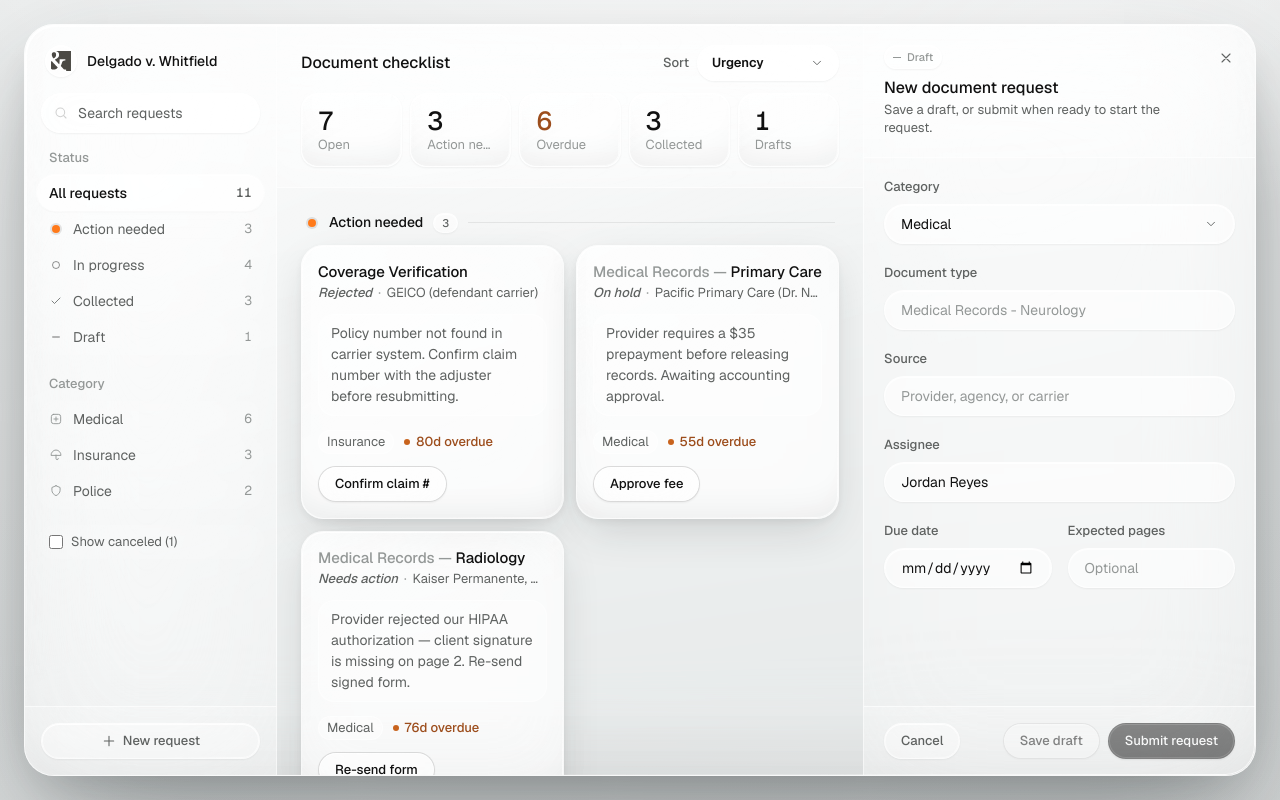
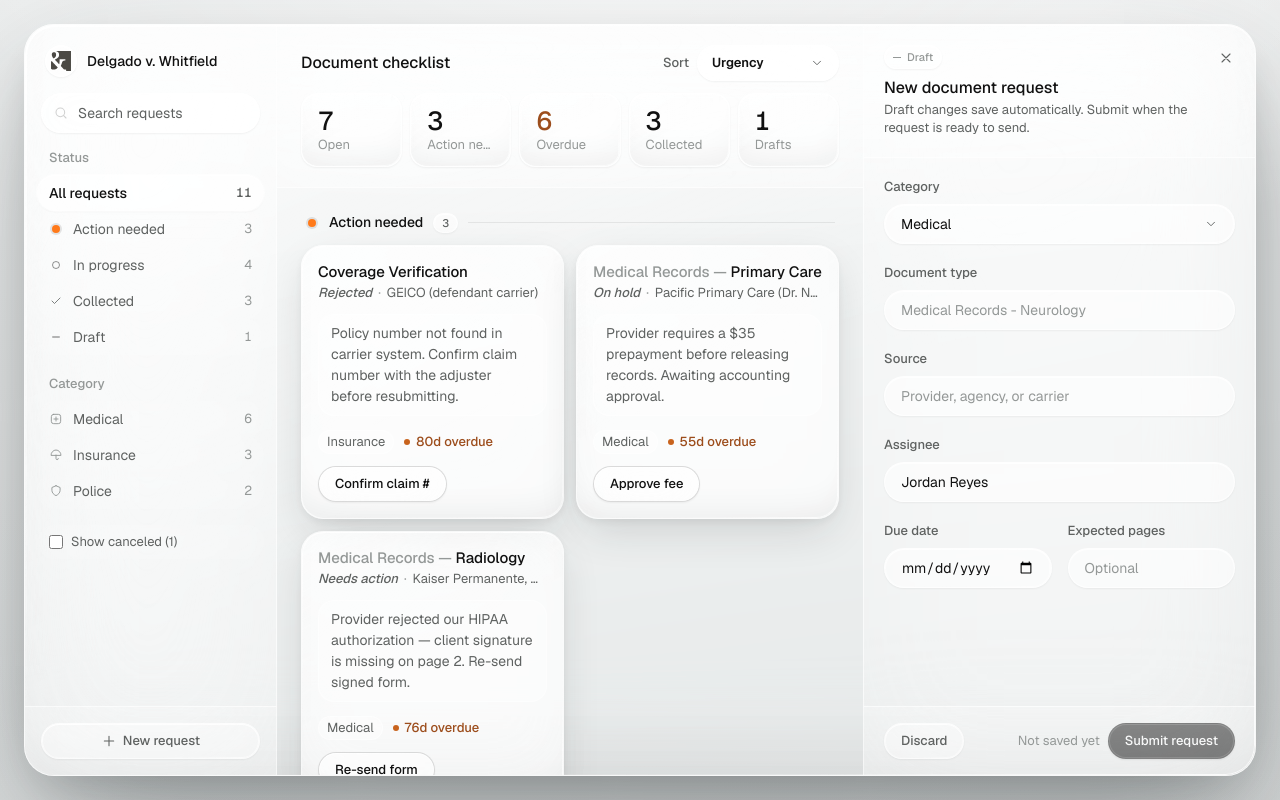
Before and after one commit to wujosephjw/andco-takehome, a Next.js app: page / in a window 1280 px wide. Both pictures are taken after a click on the button "New request". Built offline with nearby package versions, Linux system fonts and the light colour scheme.

Commit message:
Improve draft request experience (#22)

```diff
--- a/package.json
+++ b/package.json
@@ -6,7 +6,8 @@
     "dev": "next dev",
     "build": "next build",
     "start": "next start",
-    "lint": "eslint"
+    "lint": "eslint",
+    "test": "vitest run"
   },
   "dependencies": {
     "motion": "^12.42.0",
@@ -22,6 +23,7 @@
     "eslint": "^9",
     "eslint-config-next": "16.2.9",
     "tailwindcss": "^4",
-    "typescript": "^5"
+    "typescript": "^5",
+    "vitest": "^4.1.9"
   }
 }
--- a/src/components/Button.tsx
+++ b/src/components/Button.tsx
@@ -1,6 +1,6 @@
 import type { ButtonHTMLAttributes } from "react";
 
-type Variant = "primary" | "secondary" | "ghost";
+type Variant = "primary" | "secondary" | "ghost" | "danger";
 
 const VARIANT: Record<Variant, string> = {
   primary: "liquid-primary border border-transparent text-brand-onfill",
@@ -8,6 +8,8 @@ const VARIANT: Record<Variant, string> = {
     "border border-ink/15 bg-glass-strong text-ink shadow-rest hover:border-ink/30 hover:bg-white/70",
   ghost:
     "border border-white/60 bg-glass text-ink-muted shadow-rest hover:border-white/80 hover:bg-white/62 hover:text-ink",
+  danger:
+    "border border-overdue/20 bg-glass text-overdue shadow-rest hover:border-overdue/35 hover:bg-white/62",
 };
 
 export function Button({
--- a/src/components/DetailPane.tsx
+++ b/src/components/DetailPane.tsx
@@ -26,7 +26,8 @@ export function DetailPane({
           request={draftRequest}
           caseData={caseData}
           onCancel={onClose}
-          onSaveDraft={handlers.onSaveDraft}
+          onAutosaveDraft={handlers.onAutosaveDraft}
+          onDeleteDraft={handlers.onDeleteDraft}
           onSubmitDraft={handlers.onSubmitDraft}
         />
       ) : request ? (
--- a/src/components/DraftRequestForm.tsx
+++ b/src/components/DraftRequestForm.tsx
@@ -1,6 +1,6 @@
 "use client";
 
-import { useEffect, useRef, useState } from "react";
+import { useEffect, useMemo, useRef, useState } from "react";
 import type { Case, Category, DraftRequestPayload, Request } from "@/lib/types";
 import { categoryLabel } from "@/lib/tokens";
 import { StatusBadge } from "./StatusBadge";
@@ -8,6 +8,7 @@ import { Button } from "./Button";
 import { Check, ChevronDown, Close } from "./icons";
 
 const CATEGORIES: Category[] = ["medical", "insurance", "police"];
+const AUTOSAVE_DELAY_MS = 400;
 
 function fieldClass(extra = "") {
   return `liquid-control glass-focus h-10 w-full rounded-full border border-white/70 bg-glass-strong px-4 text-body text-ink shadow-rest placeholder:text-ink-faint focus-visible:outline-none ${extra}`;
@@ -22,6 +23,46 @@ function initialForm(request: Request | null, caseData: Case) {
     dueAtRaw: request?.dueAtRaw ?? "",
     pagesExpected: request?.pagesExpected?.toString() ?? "",
   };
+}
+
+type DraftFormState = ReturnType<typeof initialForm>;
+
+function pagesNumberFrom(raw: string): number | null {
+  return raw.trim() ? Number(raw) : null;
+}
+
+function pagesAreValid(value: number | null): boolean {
+  return value === null || (Number.isInteger(value) && value > 0);
+}
+
+function payloadFromForm(
+  form: DraftFormState,
+  caseData: Case,
+  pagesExpected: number | null,
+): DraftRequestPayload {
+  return {
+    category: form.category,
+    documentType: form.documentType.trim(),
+    source: form.source.trim(),
+    assignee: form.assignee.trim() || caseData.assignedParalegal,
+    dueAtRaw: form.dueAtRaw || null,
+    pagesExpected,
+  };
+}
+
+function payloadSignature(payload: DraftRequestPayload): string {
+  return JSON.stringify(payload);
+}
+
+function hasMeaningfulEdit(form: DraftFormState, initial: DraftFormState): boolean {
+  return (
+    form.category !== initial.category ||
+    form.documentType.trim().length > 0 ||
+    form.source.trim().length > 0 ||
+    form.assignee.trim() !== initial.assignee.trim() ||
+    form.dueAtRaw.length > 0 ||
+    form.pagesExpected.trim().length > 0
+  );
 }
 
 function Field({
@@ -138,38 +179,83 @@ export function DraftRequestForm({
   request,
   caseData,
   onCancel,
-  onSaveDraft,
+  onAutosaveDraft,
+  onDeleteDraft,
   onSubmitDraft,
 }: {
   request: Request | null;
   caseData: Case;
   onCancel: () => void;
-  onSaveDraft: (id: string | null, payload: DraftRequestPayload) => void;
+  onAutosaveDraft: (id: string | null, payload: DraftRequestPayload) => string;
+  onDeleteDraft: (id: string) => void;
   onSubmitDraft: (id: string | null, payload: DraftRequestPayload) => void;
 }) {
-  const [form, setForm] = useState(() => initialForm(request, caseData));
+  const [initial] = useState(() => initialForm(request, caseData));
+  const [form, setForm] = useState(initial);
+  const [draftId, setDraftId] = useState<string | null>(request?.id ?? null);
+  const [lastSavedSignature, setLastSavedSignature] = useState(() => {
+    const pagesNumber = pagesNumberFrom(initial.pagesExpected);
+    return pagesAreValid(pagesNumber)
+      ? payloadSignature(payloadFromForm(initial, caseData, pagesNumber))
+      : "";
+  });
+  const autosaveRef = useRef(onAutosaveDraft);
 
-  const pagesNumber = form.pagesExpected.trim() ? Number(form.pagesExpected) : null;
-  const pagesValid =
-    pagesNumber === null || (Number.isInteger(pagesNumber) && pagesNumber > 0);
+  useEffect(() => {
+    autosaveRef.current = onAutosaveDraft;
+  }, [onAutosaveDraft]);
+
+  const pagesNumber = pagesNumberFrom(form.pagesExpected);
+  const pagesValid = pagesAreValid(pagesNumber);
+  const currentPayload = useMemo(
+    () => payloadFromForm(form, caseData, pagesNumber),
+    [caseData, form, pagesNumber],
+  );
+  const currentSignature = useMemo(
+    () => (pagesValid ? payloadSignature(currentPayload) : ""),
+    [currentPayload, pagesValid],
+  );
+  const hasDraftEdits = hasMeaningfulEdit(form, initial);
+  const shouldAutosave =
+    pagesValid &&
+    currentSignature !== lastSavedSignature &&
+    (request !== null || hasDraftEdits);
   const hasDocumentType = form.documentType.trim().length > 0;
   const hasSource = form.source.trim().length > 0;
-  const canSaveDraft = hasDocumentType && pagesValid;
   const canSubmit =
     hasDocumentType &&
     hasSource &&
     pagesValid;
 
-  const payload = (): DraftRequestPayload => ({
-    category: form.category,
-    documentType: form.documentType.trim(),
-    source: form.source.trim(),
-    assignee: form.assignee.trim() || caseData.assignedParalegal,
-    dueAtRaw: form.dueAtRaw || null,
-    pagesExpected: pagesNumber,
-  });
+  useEffect(() => {
+    if (!pagesValid || !shouldAutosave) return;
+
+    const timeout = window.setTimeout(() => {
+      const id = autosaveRef.current(draftId, currentPayload);
+      setDraftId(id);
+      setLastSavedSignature(currentSignature);
+    }, AUTOSAVE_DELAY_MS);
+
+    return () => window.clearTimeout(timeout);
+  }, [currentPayload, currentSignature, draftId, pagesValid, shouldAutosave]);
 
   const title = request ? "Edit draft request" : "New document request";
+  const saveLabel =
+    !pagesValid
+      ? "Unsaved changes"
+      : shouldAutosave
+      ? "Saving..."
+      : draftId
+        ? "Saved"
+        : "Not saved yet";
+  const closeDraft = () => {
+    if (shouldAutosave) {
+      const id = autosaveRef.current(draftId, currentPayload);
+      setDraftId(id);
+      setLastSavedSignature(currentSignature);
+    }
+    onCancel();
+  };
 
   return (
     <div className="flex h-full flex-col">
@@ -180,12 +266,12 @@ export function DraftRequestForm({
           </div>
           <h2 className="text-subhead font-medium leading-snug text-ink">{title}</h2>
           <p className="mt-0.5 text-meta text-ink-muted">
-            Save a draft, or submit when ready to start the request.
+            Draft changes save automatically. Submit when the request is ready to send.
           </p>
         </div>
         <button
           type="button"
-          onClick={onCancel}
+          onClick={closeDraft}
           aria-label="Close draft"
           className="liquid-control -mr-1 rounded-full border border-transparent p-1 text-ink-muted hover:border-white/70 hover:bg-glass-strong hover:text-ink"
         >
@@ -263,20 +349,21 @@ export function DraftRequestForm({
       </div>
 
       <div className="flex items-center gap-2 border-t border-white/60 bg-white/14 px-5 py-4 backdrop-blur-2xl">
-        <Button variant="ghost" onClick={onCancel}>
-          Cancel
-        </Button>
-        <Button
-          variant="secondary"
-          className="ml-auto"
-          disabled={!canSaveDraft}
-          onClick={() => onSaveDraft(request?.id ?? null, payload())}
-        >
-          Save draft
-        </Button>
+        {draftId ? (
+          <Button variant="danger" onClick={() => onDeleteDraft(draftId)}>
+            Delete draft
+          </Button>
+        ) : (
+          <Button variant="ghost" onClick={closeDraft}>
+            {hasDraftEdits ? "Close" : "Discard"}
+          </Button>
+        )}
+        <span className="ml-auto text-meta text-ink-faint" aria-live="polite">
+          {saveLabel}
+        </span>
         <Button
           disabled={!canSubmit}
-          onClick={() => onSubmitDraft(request?.id ?? null, payload())}
+          onClick={() => onSubmitDraft(draftId, currentPayload)}
         >
           Submit request
         </Button>
--- a/src/components/Tracker.tsx
+++ b/src/components/Tracker.tsx
@@ -134,15 +134,16 @@ export function Tracker() {
     });
   }
 
-  function saveDraft(id: string | null, payload: DraftRequestPayload) {
+  function autosaveDraft(id: string | null, payload: DraftRequestPayload) {
     const draftId = id ?? nextLocalRequestId(requests);
-    mutate(
-      id
-        ? { type: "UPDATE_DRAFT", id: draftId, payload }
-        : { type: "CREATE_DRAFT", id: draftId, payload },
-      "Draft saved",
-    );
-    revealBucket("draft");
+    dispatch({ type: "AUTOSAVE_DRAFT", id: draftId, payload });
+    return draftId;
+  }
+
+  function deleteDraft(id: string) {
+    const request = requests.find((r) => r.id === id);
+    if (request?.status !== "draft") return;
+    mutate({ type: "DELETE_DRAFT", id }, "Draft deleted");
   }
 
   function submitDraft(id: string | null, payload: DraftRequestPayload) {
@@ -154,7 +155,8 @@ export function Tracker() {
   const detailHandlers = {
     onResolve: resolveRequest,
     onMarkReceived: markReceived,
-    onSaveDraft: saveDraft,
+    onAutosaveDraft: autosaveDraft,
+    onDeleteDraft: deleteDraft,
     onSubmitDraft: submitDraft,
     onFollowUp: (id: string) => mutate({ type: "FOLLOW_UP", id }, "Follow-up logged"),
     onAddNote: (id: string, text: string) => mutate({ type: "ADD_NOTE", id, text }, "Note added"),
--- a/src/state/actions.ts
+++ b/src/state/actions.ts
@@ -6,8 +6,8 @@ export type Action =
   | { type: "LOADED"; case: Case; requests: Request[] }
   // data mutations (each pushes an undo snapshot)
   | { type: "RESOLVE_NEEDS_ACTION"; id: string }
-  | { type: "CREATE_DRAFT"; id: string; payload: DraftRequestPayload }
-  | { type: "UPDATE_DRAFT"; id: string; payload: DraftRequestPayload }
+  | { type: "AUTOSAVE_DRAFT"; id: string; payload: DraftRequestPayload }
+  | { type: "DELETE_DRAFT"; id: string }
   | { type: "SUBMIT_DRAFT"; id: string; payload: DraftRequestPayload }
   | { type: "MARK_RECEIVED"; id: string }
   | { type: "ADD_NOTE"; id: string; text: string }
--- a/src/state/reducer.ts
+++ b/src/state/reducer.ts
@@ -128,29 +128,35 @@ export function reducer(state: AppState, action: Action): AppState {
         })),
       };
 
-    case "CREATE_DRAFT":
+    case "AUTOSAVE_DRAFT":
       return {
         ...state,
         phase: "ready",
-        composingDraft: false,
-        selectedId: action.id,
-        history: snapshot(state, "Draft saved", [action.id], { includeMissing: true }),
-        requests: [
-          ...state.requests,
-          requestFromDraftPayload(action.id, action.payload, "draft"),
-        ],
+        requests: state.requests.some((r) => r.id === action.id)
+          ? patch(state.requests, action.id, (r) =>
+              r.status === "draft"
+                ? requestFromDraftPayload(action.id, action.payload, "draft", r)
+                : r,
+            )
+          : [
+              ...state.requests,
+              requestFromDraftPayload(action.id, action.payload, "draft"),
+            ],
       };
 
-    case "UPDATE_DRAFT":
+    case "DELETE_DRAFT": {
+      const draft = state.requests.find((r) => r.id === action.id);
+      if (draft?.status !== "draft") return state;
+      const requests = state.requests.filter((r) => r.id !== action.id);
       return {
         ...state,
+        phase: requests.length ? "ready" : "empty",
         composingDraft: false,
-        selectedId: action.id,
-        history: snapshot(state, "Draft saved", [action.id]),
-        requests: patch(state.requests, action.id, (r) =>
-          requestFromDraftPayload(action.id, action.payload, "draft", r),
-        ),
+        selectedId: state.selectedId === action.id ? null : state.selectedId,
+        history: snapshot(state, "Draft deleted", [action.id]),
+        requests,
       };
+    }
 
     case "SUBMIT_DRAFT":
       return {
@@ -211,13 +217,20 @@ export function reducer(state: AppState, action: Action): AppState {
     case "UNDO": {
       if (state.history.length === 0) return state;
       const last = state.history[state.history.length - 1];
-      const requests = state.requests.flatMap((r) => {
+      const patched = state.requests.flatMap((r) => {
         if (!(r.id in last.before)) return [r];
         const before = last.before[r.id];
         return before ? [before] : [];
       });
+      const requests = [
+        ...patched,
+        ...Object.entries(last.before).flatMap(([id, before]) =>
+          before && !patched.some((r) => r.id === id) ? [before] : [],
+        ),
+      ];
       return {
         ...state,
+        phase: requests.length ? "ready" : "empty",
         requests,
         selectedId:
           state.selectedId && requests.some((r) => r.id === state.selectedId)
```
Also changed, not shown: src/components/Checklist.tsx (+13 -4 lines), src/components/DetailDrawer.tsx (+7 -2 lines), src/components/RequestDetail.tsx (+14 -3 lines), vitest.config.mts (added), 2 other files (tests, documents, lock files or other folders).
